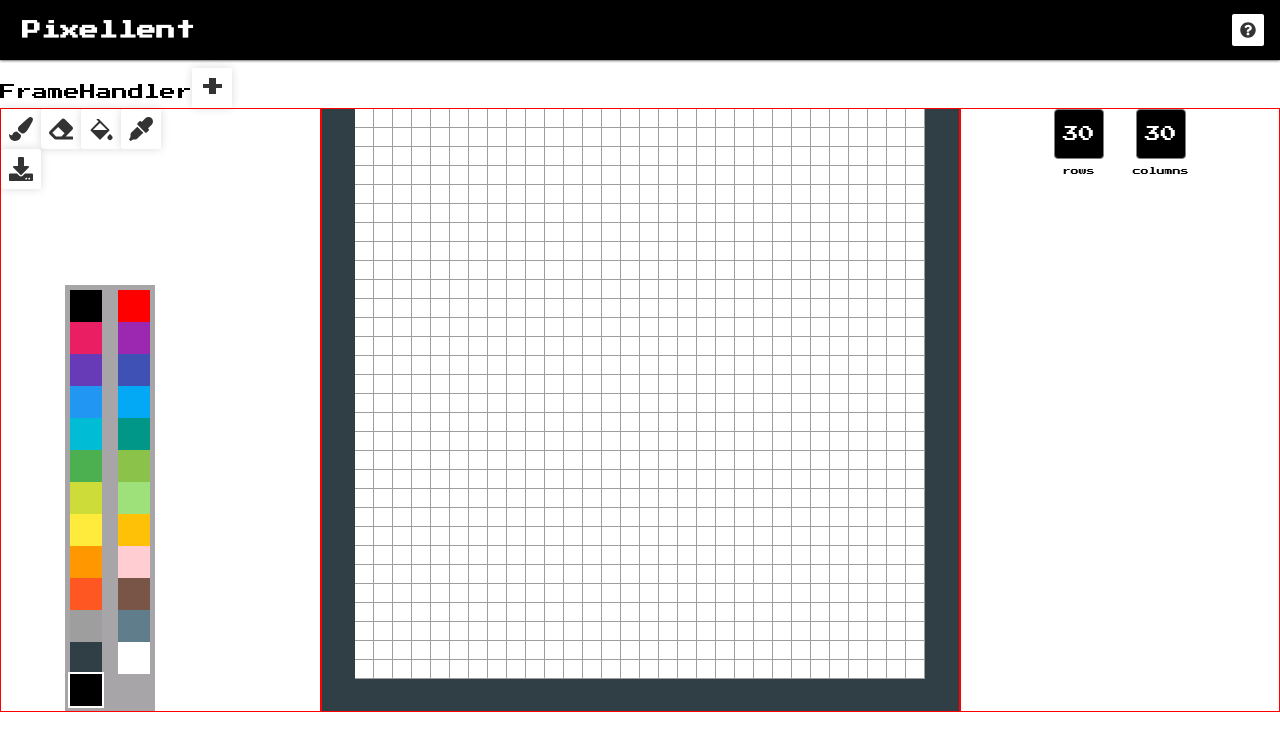
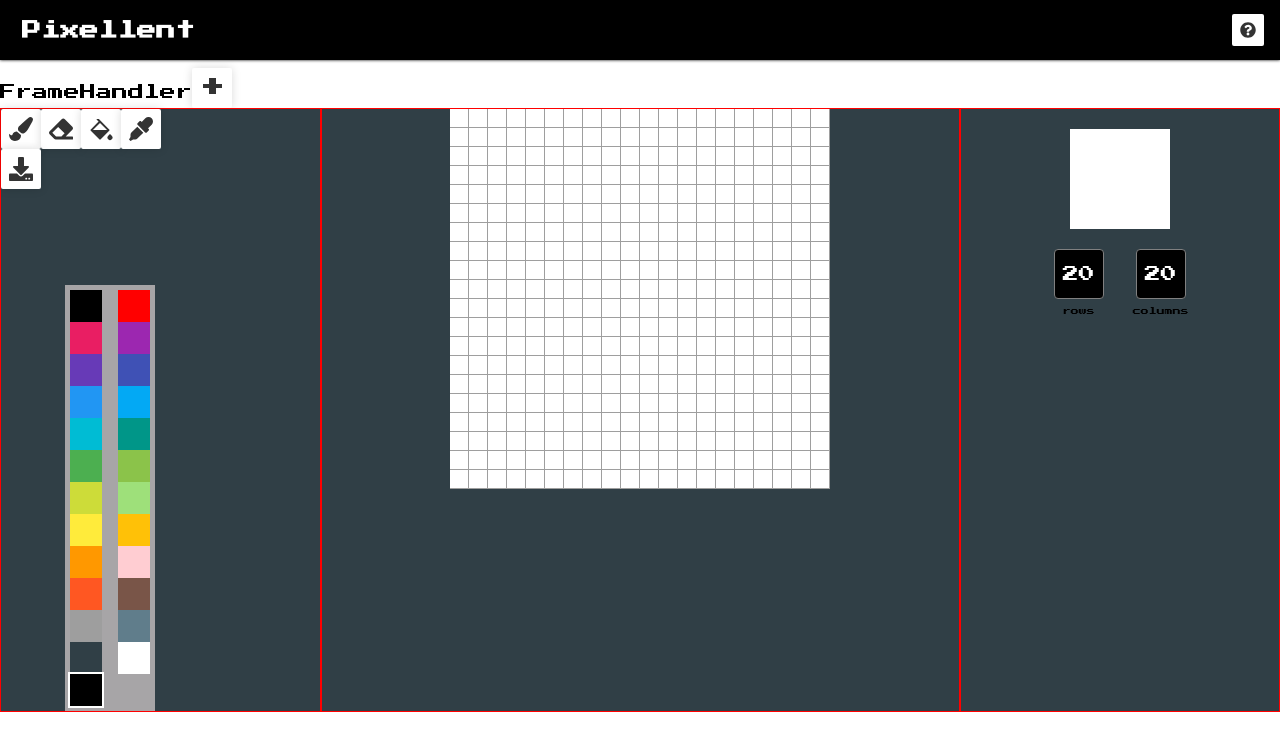
Before and after one commit to NukeKang/Pixellent, a React (Create React App) app: page /editor in a window 1280 px wide. Shown: the top 750 px of the page. Built offline with nearby package versions, Linux system fonts and the light colour scheme.

Commit message:
feat: 작업한 이미지 실시간으로 보여주기(Preview)

```diff
--- /dev/null
+++ b/src/components/Preview.js
@@ -0,0 +1,44 @@
+import React from 'react';
+
+import styled from 'styled-components';
+
+import useStore from '../store/store';
+
+const Preview = () => {
+  const { canvas, row, column } = useStore();
+
+  const PreviewRow = ({ cells }) => {
+    const rows = cells.map((color, i) => {
+      return (
+        <div
+          key={i}
+          style={{ backgroundColor: color, height: '5px', width: '5px' }}
+        />
+      );
+    });
+
+    return <Row>{rows}</Row>;
+  };
+  const previewGrid = canvas.map((color, index) => {
+    return <PreviewRow key={index} cells={color} />;
+  });
+
+  return (
+    <Container row={row} column={column}>
+      {previewGrid}
+    </Container>
+  );
+};
+
+const Container = styled.div`
+  display: flex;
+  flex-direction: column;
+  align-items: center;
+  width: ${(props) => props.row * 5}px;
+  height: ${(props) => props.column * 5}px;
+`;
+const Row = styled.div`
+  display: flex;
+`;
+
+export default Preview;
--- a/src/components/RightSidebar.js
+++ b/src/components/RightSidebar.js
@@ -1,13 +1,26 @@
 import React from 'react';
 
+import styled from 'styled-components';
+
 import PanelDimensions from './PanelDimensions';
+import Preview from './Preview';
 
 const RightSidebar = () => {
   return (
     <>
+      <PreviewContainer>
+        <Preview />
+      </PreviewContainer>
+
       <PanelDimensions />
     </>
   );
 };
 
+const PreviewContainer = styled.div`
+  display: flex;
+  justify-content: center;
+  padding: 20px;
+`;
+
 export default RightSidebar;
--- a/src/components/Row.js
+++ b/src/components/Row.js
@@ -46,10 +46,12 @@ const Row = ({ cells, index, update }) => {
       if (selectedTools === 'BRUSH') {
         e.target.style.backgroundColor = selectedColor;
         update(i, index);
+        checkChangedColor();
       }
       if (selectedTools === 'ERASER') {
         e.target.style.backgroundColor = '#fff';
         update(i, index);
+        checkChangedColor();
       }
 
       return;
--- a/src/store/store.js
+++ b/src/store/store.js
@@ -2,8 +2,8 @@ import create from 'zustand';
 import { devtools } from 'zustand/middleware';
 
 const store = (set, get) => ({
-  row: 30,
-  column: 30,
+  row: 20,
+  column: 20,
   canvas: [],
   selectedColor: '#000',
   baseColor: '#fff',
@@ -13,6 +13,7 @@ const store = (set, get) => ({
   eyedropper: 'EYEDROPPER',
   selectedTools: 'BRUSH',
   hasChangedColor: false,
+  gridRef: {},
   floodFill: (image, sr, sc, newColor) => {
     const currColor = image[sr][sc];
     if (currColor === newColor) return image;
--- a/src/styles/EditorMain.styled.js
+++ b/src/styles/EditorMain.styled.js
@@ -15,6 +15,7 @@ export const CentralContainer = styled.div`
 export const LeftCol = styled.div`
   flex: 1;
   border: 1px solid red;
+  background-color: #303f46;
 `;
 
 export const CenterCol = styled.div`
@@ -24,5 +25,6 @@ export const CenterCol = styled.div`
 
 export const RightCol = styled.div`
   flex: 1;
+  background-color: #303f46;
   border: 1px solid red;
 `;
```
